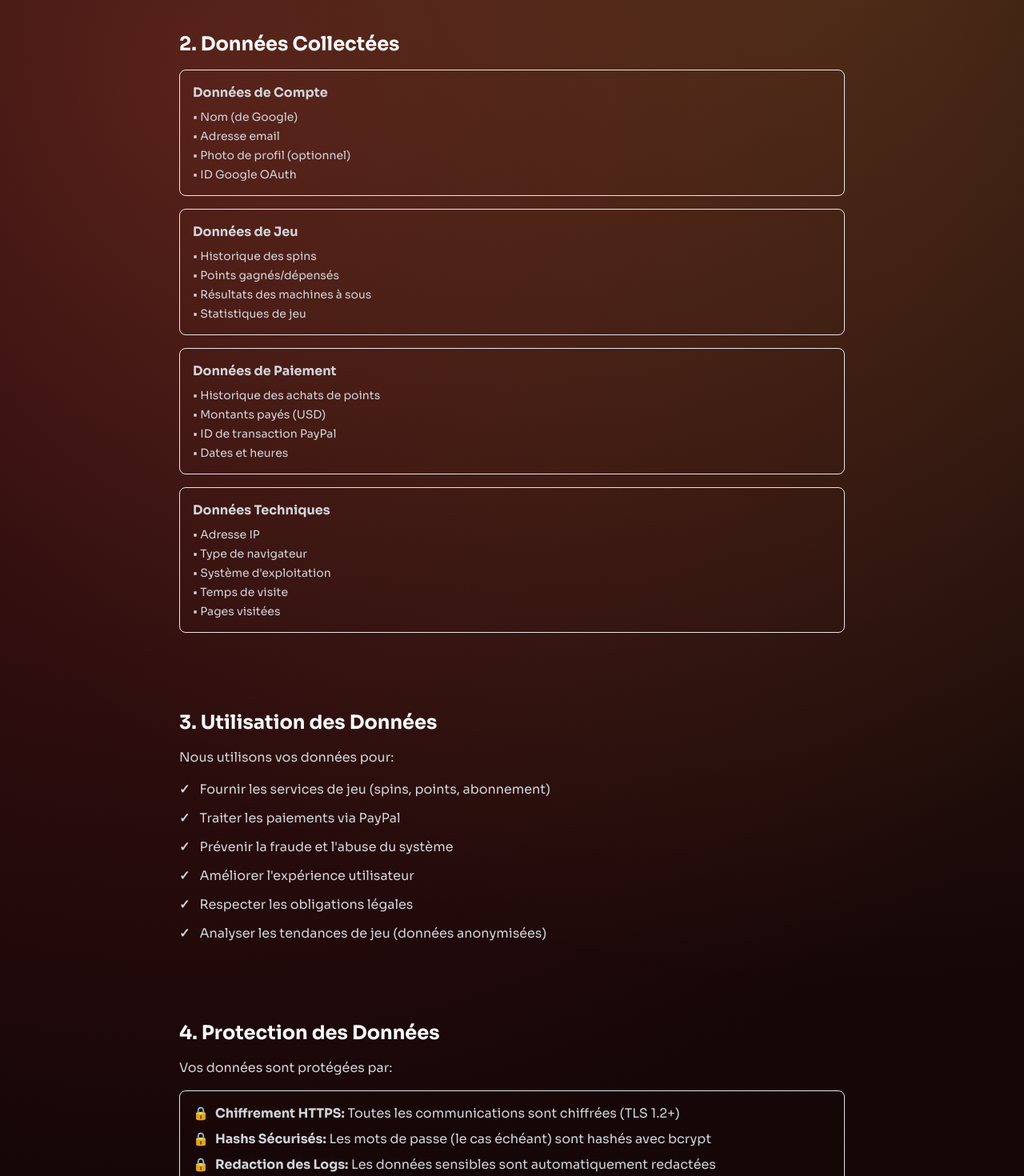
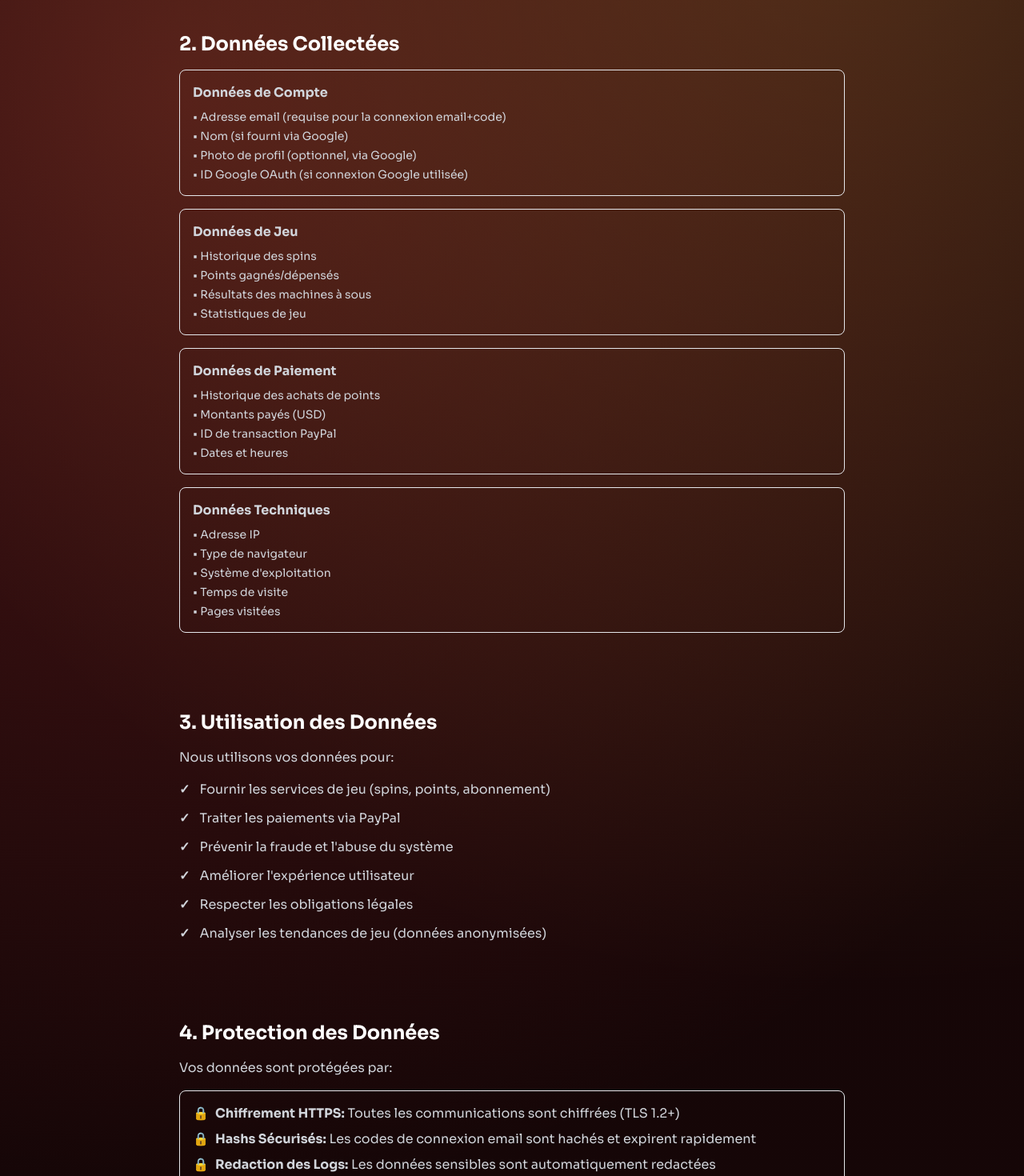
Before and after one commit to onlymatt43/auth-payment-system, a Next.js app: page /privacy in a window 1280 px wide. Shown: the part 700-2170 px from the top of the page at 80% size. Built offline with nearby package versions, Linux system fonts and the light colour scheme; no server answers.

Commit message:
Align legal pages with email-code-first auth and prod payment flow

```diff
--- a/app/privacy/page.tsx
+++ b/app/privacy/page.tsx
@@ -41,10 +41,10 @@ export default function PrivacyPolicy() {
               <div className="bg-dark-navy rounded-lg p-4 border border-neon-pink/30">
                 <h3 className="font-bold mb-2">Données de Compte</h3>
                 <ul className="space-y-1 text-sm">
-                  <li>• Nom (de Google)</li>
-                  <li>• Adresse email</li>
-                  <li>• Photo de profil (optionnel)</li>
-                  <li>• ID Google OAuth</li>
+                  <li>• Adresse email (requise pour la connexion email+code)</li>
+                  <li>• Nom (si fourni via Google)</li>
+                  <li>• Photo de profil (optionnel, via Google)</li>
+                  <li>• ID Google OAuth (si connexion Google utilisée)</li>
                 </ul>
               </div>
 
@@ -129,7 +129,7 @@ export default function PrivacyPolicy() {
                 </p>
                 <p className="flex items-start gap-2">
                   <span className="text-neon-yellow font-bold">🔒</span>
-                  <span><strong>Hashs Sécurisés:</strong> Les mots de passe (le cas échéant) sont hashés avec bcrypt</span>
+                  <span><strong>Hashs Sécurisés:</strong> Les codes de connexion email sont hachés et expirent rapidement</span>
                 </p>
                 <p className="flex items-start gap-2">
                   <span className="text-neon-yellow font-bold">🔒</span>
@@ -196,12 +196,11 @@ export default function PrivacyPolicy() {
               </p>
               <ul className="space-y-2 text-sm">
                 <li>• Stocker votre préférence de langue (EN/FR)</li>
-                <li>• Maintenir votre session utilisateur</li>
+                <li>• Stocker des préférences locales d'interface (ex: indicateurs de première connexion)</li>
                 <li>• Sauvegarder vos préférences de jeu</li>
               </ul>
               <p className="text-sm text-gray-400 mt-4">
-                Ces données sont stockées localement dans votre navigateur et ne sont pas envoyées à nos serveurs
-                sans consentement explicite.
+                Les données localStorage restent dans votre navigateur. Les cookies de session nécessaires peuvent être transmis automatiquement pour maintenir l'authentification.
               </p>
             </div>
           </section>
@@ -237,7 +236,7 @@ export default function PrivacyPolicy() {
 
           {/* Section 8 */}
           <section className="neon-border-pink glass-dark rounded-3xl p-8">
-            <h2 className="text-2xl font-black text-neon-pink mb-4">8. Conservator des Données</h2>
+            <h2 className="text-2xl font-black text-neon-pink mb-4">8. Conservation des Données</h2>
             <div className="space-y-4 text-gray-300">
               <p>
                 Nous conservons vos données:
--- a/app/terms/page.tsx
+++ b/app/terms/page.tsx
@@ -45,7 +45,7 @@ export default function TermsOfService() {
               </li>
               <li className="flex items-start gap-3">
                 <span className="text-neon-pink font-bold">•</span>
-                <span>Un compte valide avec Google OAuth est requis</span>
+                <span>Une première connexion par email + code est requise; la connexion Google peut ensuite être utilisée si disponible</span>
               </li>
               <li className="flex items-start gap-3">
                 <span className="text-neon-pink font-bold">•</span>
@@ -112,7 +112,7 @@ export default function TermsOfService() {
             <h2 className="text-2xl font-black text-neon-pink mb-4">5. Paiements et Remboursements</h2>
             <div className="space-y-4 text-gray-300">
               <p>
-                <strong>Méthode de Paiement:</strong> ONLYMATT accepte les paiements via PayPal en mode sandbox (test).
+                <strong>Méthode de Paiement:</strong> ONLYMATT accepte les paiements via PayPal (sandbox en environnement de test, live en production).
               </p>
               <p>
                 <strong>Frais:</strong> Aucun frais supplémentaire n'est facturé en plus des prix affichés. Les frais PayPal
```
